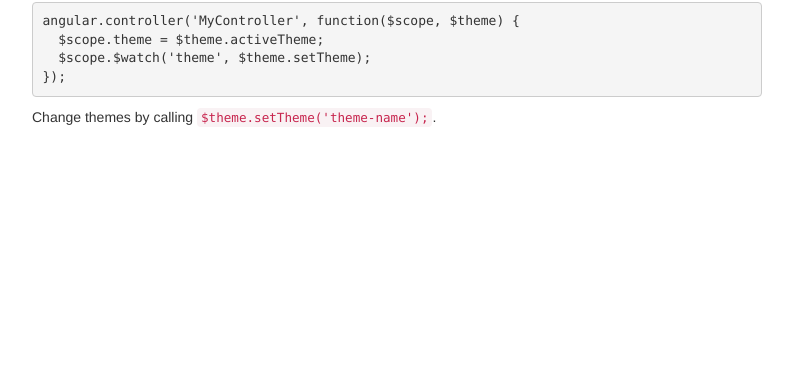
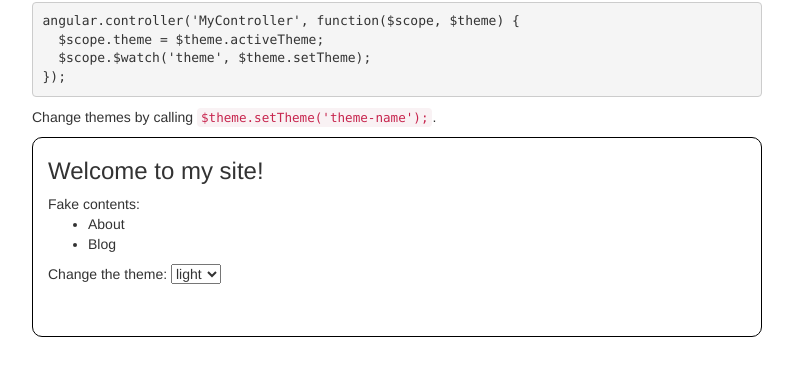
Before and after one commit to jtormey/angular-theme, a plain HTML site: page index.html in a window 1280 px wide. Shown: the part 415-790 px from the top of the page, without its empty margins (243-1036 px from the left). Drawn offline with nearby package versions, Linux system fonts and the light colour scheme.

Commit message:
add example site

```diff
--- /dev/null
+++ b/css/dark.theme.css
@@ -0,0 +1,5 @@
+
+.demo {
+  background-color: #333333;
+  color: white;
+}
--- /dev/null
+++ b/css/light.theme.css
@@ -0,0 +1,3 @@
+
+.demo {
+}
--- /dev/null
+++ b/css/style.css
@@ -0,0 +1,10 @@
+
+.wrapper {
+  padding-bottom: 50px;
+}
+
+.demo {
+  height: 200px;
+  border: solid black 1px;
+  border-radius: 10px;
+}
--- a/index.html
+++ b/index.html
@@ -1,13 +1,18 @@
 <!DOCTYPE html>
-<html>
+<html ng-app="demoApp">
   <head>
     <meta charset="utf-8">
     <title>angular-theme</title>
     <link href="https://maxcdn.bootstrapcdn.com/bootstrap/3.3.6/css/bootstrap.min.css" rel="stylesheet" integrity="sha256-7s5uDGW3AHqw6xtJmNNtr+OBRJUlgkNJEo78P4b0yRw= sha512-nNo+yCHEyn0smMxSswnf/OnX6/KwJuZTlNZBjauKhTK0c+zT+q5JOCx0UFhXQ6rJR9jg6Es8gPuD2uZcYDLqSw==" crossorigin="anonymous">
+    <link rel="stylesheet" href="css/style.css" />
     <script src="https://ajax.googleapis.com/ajax/libs/angularjs/1.4.9/angular.min.js"></script>
+    <script src="js/angular-theme.min.js" charset="utf-8"></script>
+    <script src="js/app.js" charset="utf-8"></script>
+    <link rel="stylesheet" href="css/light.theme.css" ng-theme="light" default>
+    <link rel="stylesheet" href="css/dark.theme.css" ng-theme="dark">
   </head>
   <body>
-    <div class="container">
+    <div class="container wrapper">
       <div class="main col-md-8 col-md-offset-2">
         <h1>Angular Theme</h1>
         <p class="lead">
@@ -33,6 +38,21 @@ angular.controller('MyController', function($scope, $theme) {
         <p>
           Change themes by calling <code>$theme.setTheme('theme-name');</code>.
         </p>
+        <div class="demo" ng-controller="DemoController">
+          <div class="col-md-12">
+            <h3>Welcome to my site!</h3>
+            <span>Fake contents:</span>
+            <ul>
+              <li>About</li>
+              <li>Blog</li>
+            </ul>
+            <span>Change the theme: </span>
+            <select
+              ng-model="theme"
+              ng-options="t for t in themes track by t">
+            </select>
+          </div>
+        </div>
       </div>
     </div>
   </body>
--- /dev/null
+++ b/js/angular-theme.min.js
@@ -0,0 +1 @@
+!function(){"use strict";function e(){function e(e,t){n.themes.unshift({name:e,setDisabled:t})}function t(e){n.themes.forEach(function(t){var a=t.name===e;a&&(n.activeTheme=t.name),t.setDisabled(!a)})}var n={themes:[],activeTheme:void 0,addTheme:e,setTheme:t};return n}function t(e){function t(t,n,a){function m(e){n[0].disabled=e}var i=void 0!==a["default"];m(!i),e.addTheme(t.themeName,m),i&&e.setTheme(t.themeName)}var n={restrict:"A",scope:{themeName:"@ngTheme"},link:t};return n}angular.module("angular.theme",[]),angular.module("angular.theme").factory("$theme",e),e.$inject=[],angular.module("angular.theme").directive("ngTheme",t),t.$inject=["$theme"]}();
--- /dev/null
+++ b/js/app.js
@@ -0,0 +1,15 @@
+(function() {
+
+  angular
+    .module('demoApp', ['angular.theme'])
+    .controller('DemoController', DemoController);
+
+  DemoController.$inject = ['$scope', '$theme'];
+
+  function DemoController($scope, $theme) {
+    $scope.theme = $theme.activeTheme;
+    $scope.themes = $theme.themes.map(function(t){return t.name;});
+    $scope.$watch('theme', $theme.setTheme);
+  }
+
+}());
```
